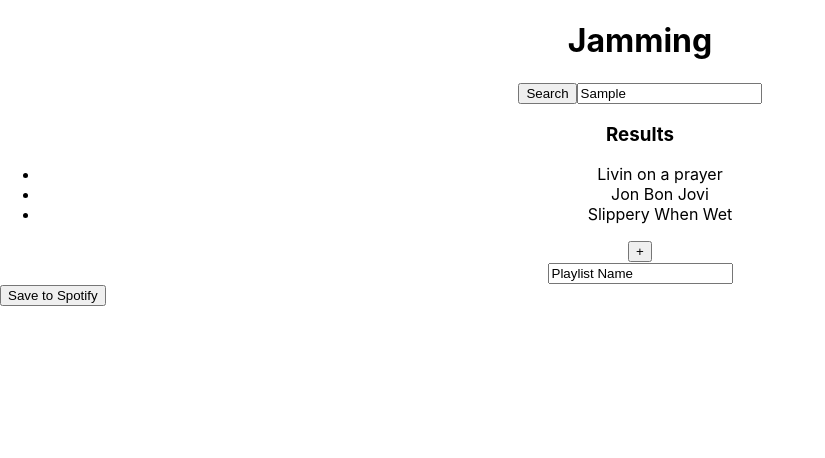
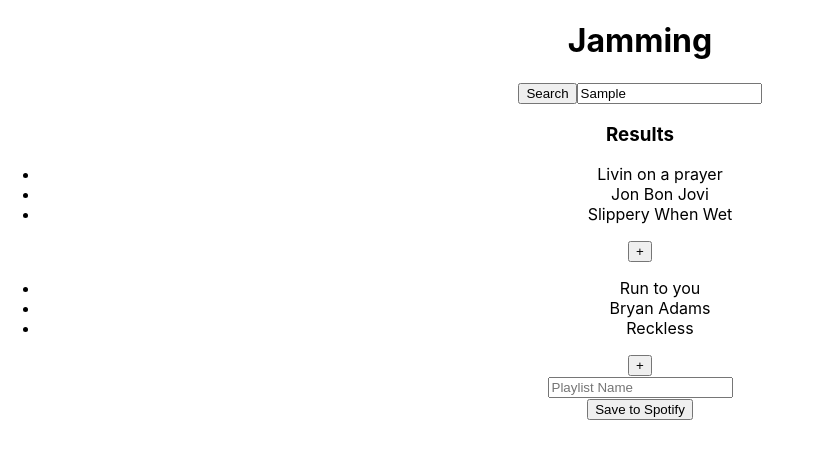
Before and after one commit to kayholliday/jammming, a React (Create React App) app: page / in a window 1280 px wide. Both pictures are taken after typing "Sample" into the empty fields and a click on the button "Search". Shown: the top 458 px of the page, without its empty margins (0-825 px from the left). Built offline with nearby package versions, Linux system fonts and the light colour scheme.

Commit message:
Implement a feature to save a user’s playlist to their Spotify account and reset the existing playlist on the web app.

```diff
--- a/src/App.js
+++ b/src/App.js
@@ -7,10 +7,7 @@ import Tracklist from './SearchResults';
 //Check out App and AddThought for how to add track to playlist
 
 function App() {
-  const handleSave = () => {
-    console.log('Saved to Spotify');
-  }
-//change the <Track /> to <SearchResults />
+
   return (
     <>
       <div className='App'>
@@ -19,9 +16,6 @@ function App() {
           <SearchBar />
         </div>
       </div>
-    <div>
-      <button id='save' onClick={handleSave}>Save to Spotify</button>
-    </div>
   </>
   );
 }
--- a/src/Playlist.js
+++ b/src/Playlist.js
@@ -1,19 +1,47 @@
-import React, { useState } from "react";
+import React, { useState, useEffect } from "react";
 import Track from "./Track";
 
 //child component of SearchResults
 
 function Playlist({tracks, setTracks, updateStatus}) {
-    const [playlistName, setPlaylistName] = useState ('Playlist Name')
+    const [playlistName, setPlaylistName] = useState ('')
+    //Stores the new Playlist name
     const handleChange = (e) => {
         setPlaylistName(e.target.value);
     }
+
+    //Saves a user’s playlist to their Spotify account and reset the existing playlist on the web app.
+    const handleSave = () => {
+        const savedPlaylist = tracks.map((track) => {
+            let savedTrack;
+            if (track.status === 'Playlist') {
+                return savedTrack = track.uri;
+            }
+        })
+        setPlaylistName('');
+        //changes the status of any track in the playlist back to 'SearchResult' to clear the playlist element
+        tracks.map(track => {
+            if(track && track.status==='Playlist') {
+                updateStatus(track.id, 'SearchResult');
+            }
+        });
+        alert(savedPlaylist);
+    }
+    useEffect(() => {
+        let saveButton = document.getElementById('save');
+
+        saveButton.addEventListener('onClick', handleSave);
+        return () => {
+            saveButton.removeEventListener('onClick', handleSave)
+        }
+    });
 
     return (
         <div className="playlist">
             <form>
                 <input
                     id='playlistName'
+                    placeHolder="Playlist Name"
                     type='text'
                     value={playlistName}
                     onChange={handleChange}
@@ -43,6 +71,9 @@ function Playlist({tracks, setTracks, updateStatus}) {
                         }
                     })
                 }
+            <div>
+                <button id='save' onClick={handleSave}>Save to Spotify</button>
+            </div>
         </div>
     );
 };
--- a/src/SearchResults.js
+++ b/src/SearchResults.js
@@ -1,7 +1,6 @@
 import React, {useState} from "react";
 import Tracklist from "./Tracklist";
 import Playlist from "./Playlist";
-import Track from "./Track";
 
 //parent component of Tracklist and Playlist
 
@@ -12,8 +11,18 @@ const SearchResults = () => {
             name: 'Livin on a prayer',
             artist: 'Jon Bon Jovi',
             album: 'Slippery When Wet',
+            uri: "spotify:album:2up3OPMp9Tb4dAKM2erWXQ",
             status: 'SearchResult'
-        }]
+        },
+        {
+            id: '2',
+            name: 'Run to you',
+            artist: 'Bryan Adams',
+            album: 'Reckless',
+            uri: "spotify:album:2up3OPMp9Tb4dAKM2erWXQ",
+            status: 'SearchResult'
+        }
+        ]
     );
 
     //Maps through the tracks and finds the matching id
```
